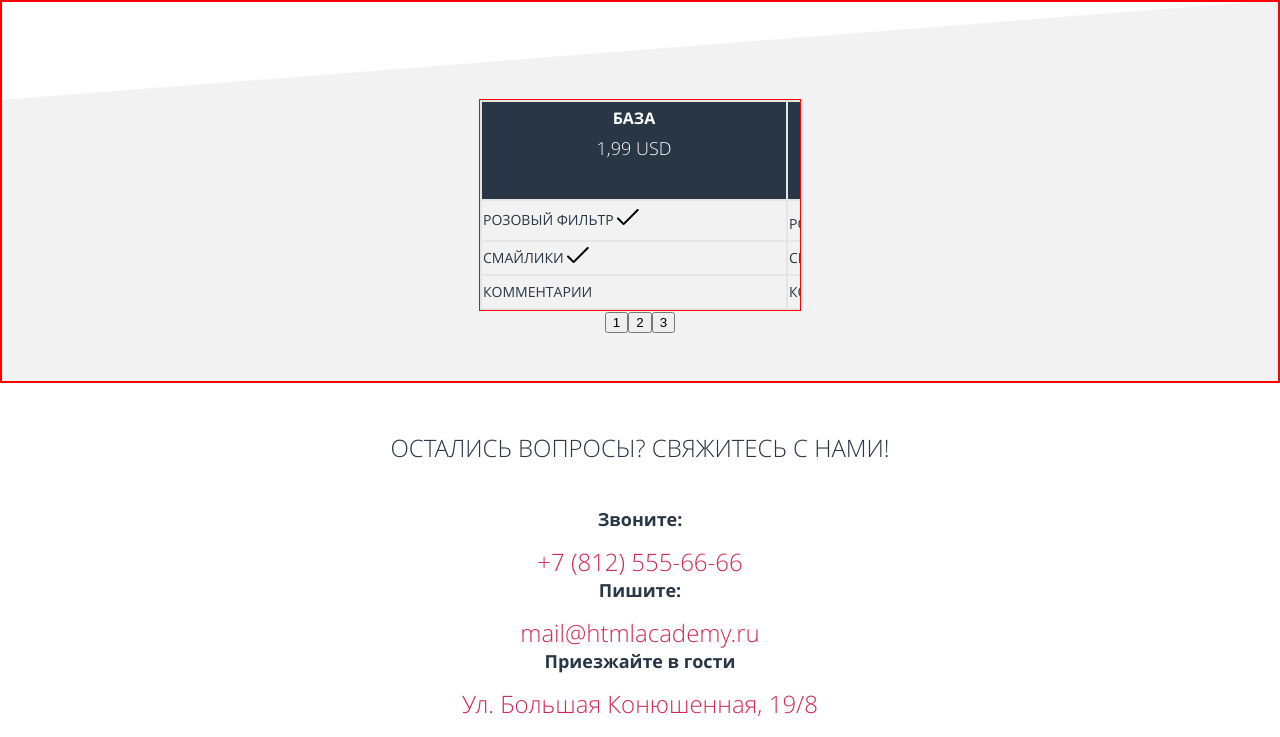
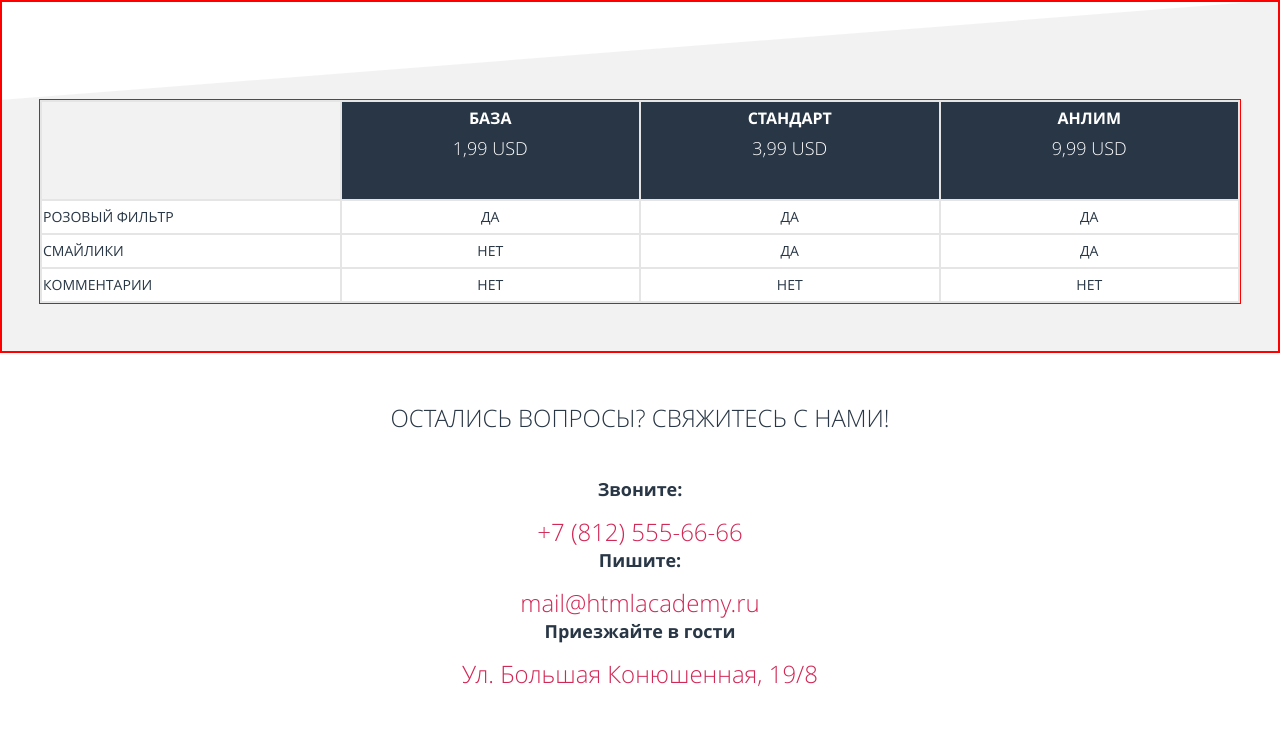
Before and after one commit to Dark7lord2012/204641-pink-20, a website: page source/index.html in a window 1280 px wide. Shown: the part 2710-3447 px from the top of the page. Drawn offline with nearby package versions, Linux system fonts and the light colour scheme; files that its build step writes are made by us from their sources.

Commit message:
Сверстал сетку по ценам для планшета и ПК версии

```diff
--- a/source/index.html
+++ b/source/index.html
@@ -186,40 +186,65 @@
               <tr>
                 <td class="price__field price__field--empty">Розовый фильтр</td>
                 <td class="price__field price__field--yes">
-                  <span>Розовый фильтр</span>
-                  <svg version="1.0" id="Layer_1" xmlns="http://www.w3.org/2000/svg" xmlns:xlink="http://www.w3.org/1999/xlink" x="0px" y="0px" width="21.698px" height="16.09px" viewBox="-82.357 4.875 21.698 16.09" enable-background="new -82.357 4.875 21.698 16.09" xml:space="preserve">
-                    <path d="M-60.953,5.167c-0.391-0.391-1.023-0.391-1.414,0L-75.75,18.551l-4.9-4.9c-0.391-0.391-1.023-0.391-1.414,0 s-0.391,1.023,0,1.414l5.607,5.607c0.195,0.195,0.451,0.293,0.707,0.293s0.512-0.098,0.707-0.293l14.09-14.0 C-60.562,6.191-60.562,5.558-60.953,5.167z"/>
-                  </svg>
+                  <div class="price__field-wrapper">
+                    <span class="price__field-label">Розовый фильтр</span>
+                    <span>Да</span>
+                  </div>
                 </td>
                 <td class="price__field price__field--yes">
-                  <span>Розовый фильтр</span>
-                  <svg version="1.0" id="Layer_1" xmlns="http://www.w3.org/2000/svg" xmlns:xlink="http://www.w3.org/1999/xlink" x="0px" y="0px" width="26.752px" height="26.752px" viewBox="0 0 26.752 26.752" enable-background="new 0 0 26.752 26.752" xml:space="preserve">
-                    <path d="M15.497,13.376L26.312,2.562c0.586-0.585,0.586-1.535,0-2.121s-1.535-0.586-2.121,0L13.376,11.255L2.562,0.439 c-0.586-0.586-1.535-0.586-2.121,0c-0.586,0.585-0.586,1.535,0,2.121l10.814,10.815L0.439,24.19c-0.586,0.586-0.586,1.535,0,2.121 c0.293,0.293,0.677,0.439,1.061,0.439s0.768-0.146,1.061-0.439l10.815-10.814L24.19,26.312c0.293,0.293,0.677,0.439,1.061,0.439 s0.768-0.146,1.061-0.439c0.586-0.586,0.586-1.535,0-2.121L15.497,13.376z"/>
-                  </svg>
+                  <div class="price__field-wrapper">
+                    <span class="price__field-label">Розовый фильтр</span>
+                    <span>Да</span>
+                  </div>
                 </td>
                 <td class="price__field price__field--yes">
-                  <span>Розовый фильтр</span>
-                  <svg version="1.0" id="Layer_1" xmlns="http://www.w3.org/2000/svg" xmlns:xlink="http://www.w3.org/1999/xlink" x="0px" y="0px" width="21.698px" height="16.09px" viewBox="-82.357 4.875 21.698 16.09" enable-background="new -82.357 4.875 21.698 16.09" xml:space="preserve">
-                    <path d="M-60.953,5.167c-0.391-0.391-1.023-0.391-1.414,0L-75.75,18.551l-4.9-4.9c-0.391-0.391-1.023-0.391-1.414,0 s-0.391,1.023,0,1.414l5.607,5.607c0.195,0.195,0.451,0.293,0.707,0.293s0.512-0.098,0.707-0.293l14.09-14.0 C-60.562,6.191-60.562,5.558-60.953,5.167z"/>
-                  </svg>
+                  <div class="price__field-wrapper">
+                    <span class="price__field-label">Розовый фильтр</span>
+                    <span>Да</span>
+                  </div>
                 </td>
               </tr>
               <tr>
                 <td class="price__field price__field--empty">Смайлики</td>
                 <td class="price__field price__field--no">
-                  <span>Смайлики</span>
-                  <svg version="1.0" id="Layer_1" xmlns="http://www.w3.org/2000/svg" xmlns:xlink="http://www.w3.org/1999/xlink" x="0px" y="0px" width="21.698px" height="16.09px" viewBox="-82.357 4.875 21.698 16.09" enable-background="new -82.357 4.875 21.698 16.09" xml:space="preserve">
-                    <path d="M-60.953,5.167c-0.391-0.391-1.023-0.391-1.414,0L-75.75,18.551l-4.9-4.9c-0.391-0.391-1.023-0.391-1.414,0 s-0.391,1.023,0,1.414l5.607,5.607c0.195,0.195,0.451,0.293,0.707,0.293s0.512-0.098,0.707-0.293l14.09-14.0 C-60.562,6.191-60.562,5.558-60.953,5.167z"/>
-                  </svg>
+                  <div class="price__field-wrapper">
+                    <span class="price__field-label">Смайлики</span>
+                    <span>Нет</span>
+                  </div>
                 </td>
-                <td class="price__field price__field--yes">Смайлики</td>
-                <td class="price__field price__field--yes">Смайлики</td>
+                <td class="price__field price__field--yes">
+                  <div class="price__field-wrapper">
+                    <span class="price__field-label">Смайлики</span>
+                    <span>Да</span>
+                  </div>
+                </td>
+                <td class="price__field price__field--yes">
+                  <div class="price__field-wrapper">
+                    <span class="price__field-label">Смайлики</span>
+                    <span>Да</span>
+                  </div>
+                </td>
               </tr>
               <tr>
                 <td class="price__field price__field--empty">Комментарии</td>
-                <td class="price__field price__field--no">Комментарии</td>
-                <td class="price__field price__field--no">Комментарии</td>
-                <td class="price__field price__field--yes">Комментарии</td>
+                <td class="price__field price__field--no">
+                  <div class="price__field-wrapper">
+                    <span class="price__field-label">Комментарии</span>
+                    <span>Нет</span>
+                  </div>
+                </td>
+                <td class="price__field price__field--no">
+                  <div class="price__field-wrapper">
+                    <span class="price__field-label">Комментарии</span>
+                    <span>Нет</span>
+                  </div>
+                </td>
+                <td class="price__field price__field--yes">
+                  <div class="price__field-wrapper">
+                    <span class="price__field-label">Комментарии</span>
+                    <span>Нет</span>
+                  </div>
+                </td>
               </tr>
             </tbody>
           </table>
--- a/source/sass/blocks/price.scss
+++ b/source/sass/blocks/price.scss
@@ -31,16 +31,34 @@
 }
 
 .price__field {
-  // display: flex;
-  // justify-content: space-between;
   border: 2px solid $grey;
   font-size: 14px;
   line-height: 30px;
   font-weight: normal;
   text-transform: uppercase;
+  background-color: $white;
+}
+
+.price__field-wrapper {
+  display: flex;
+  justify-content: space-between;
+
+  @media (min-width: $tablet-width) {
+    justify-content: center;
+  }
+}
+
+.price__field-label {
+  @media (min-width: $tablet-width) {
+    display: none;
+  }
 }
 
 .price__title--empty,
 .price__field--empty {
   display: none;
+
+  @media (min-width: $tablet-width) {
+    display: table-cell;
+  }
 }
--- a/source/sass/blocks/prices.scss
+++ b/source/sass/blocks/prices.scss
@@ -10,6 +10,12 @@
 
   outline: 2px solid red;
   outline-offset: -2px;
+
+  @media (min-width: $tablet-width) {
+    padding-left: var(--wrapper-pad);
+    padding-right: var(--wrapper-pad);
+  }
+
 }
 
 .prices__wrapper {
@@ -18,6 +24,14 @@
   margin: 0 auto;
   outline: 1px solid red;
   overflow: hidden;
+
+  @media (min-width: $tablet-width) {
+    width: 100%;
+  }
+
+  @media (min-width: $desktop-width) {
+    max-width: 1200px;
+  }
 }
 
 .prices__table {
@@ -26,7 +40,8 @@
   box-sizing: border-box;
   border-collapse: collapse;
 
-  th, td {
+  th,
+  td {
     width: 33%;
     border: 2px solid $grey;
   }
@@ -45,13 +60,18 @@
     transform: translateX(-66%);
     transition: 0.5s;
   }
+
+  @media (min-width: $tablet-width) {
+    width: 100%;
+
+    th, td {
+      width: 25%;
+    }
+  }
 }
 
-.prices__table-head {
-
-  th:not(:first-child) {
-    background-color: $grey-blue;
-  }
+.prices__table-head th:not(:first-child) {
+  background-color: $grey-blue;
 }
 
 .prices__slider-btns {
@@ -61,4 +81,7 @@
   padding: 0;
   list-style: none;
 
+  @media (min-width: $tablet-width) {
+    display: none;
+  }
 }
```
